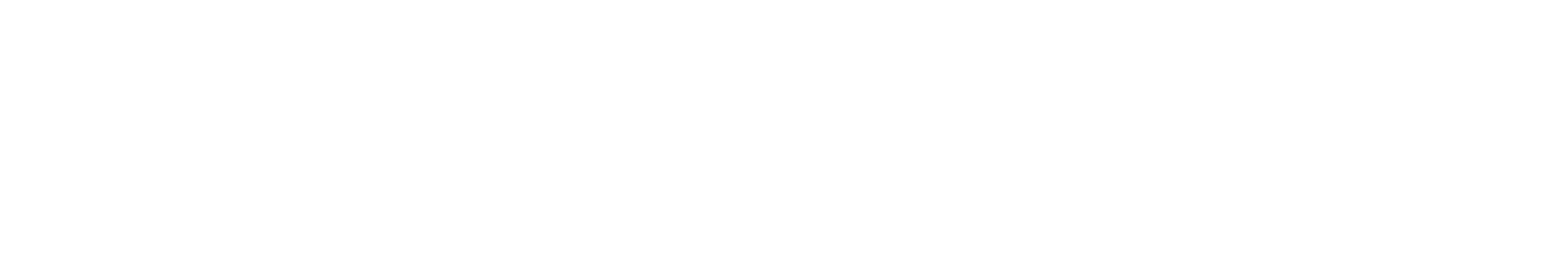
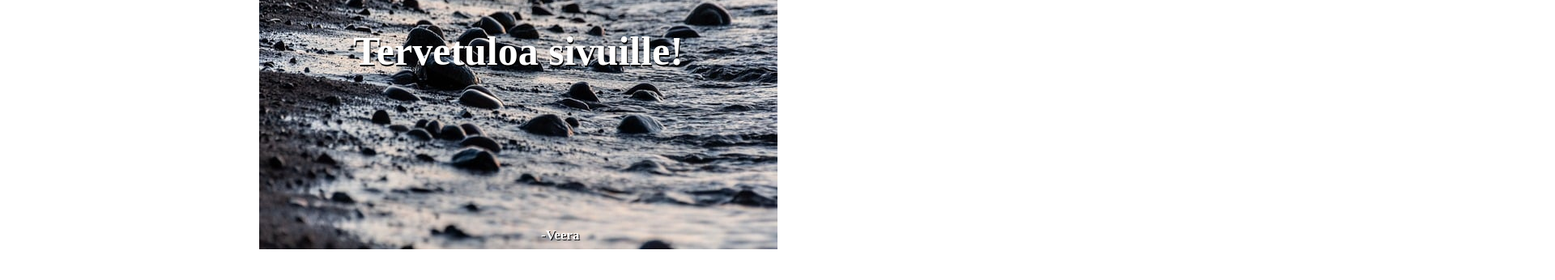
Before and after one commit to Veera776/kotisivu, a plain HTML site: page index.html in a window 1280 px wide. Shown: the whole page at 81% size, 1920 px wide, since content can reach past the window. Drawn offline with Linux system fonts and the light colour scheme.

Commit message:
lisätty uusi teksti

```diff
--- a/index.html
+++ b/index.html
@@ -11,6 +11,7 @@
 
   <h1>Tervetuloa sivuille!</h1>
 
+<h6>-Veera</h6>
 
 </body>
 
--- a/style.css
+++ b/style.css
@@ -1,9 +1,22 @@
 h1{
     font-size: 50px;
     font-family: 'Times New Roman', Times, serif;
+    text-shadow: 1px 2px black;
 color:white;
  text-align: center;
 }
+
+h6{
+    font-size: 17px;
+    font-family:'Times New Roman', Times, serif;
+    text-shadow: 1px 1px black;
+    color: white;
+    position:relative;
+    top: 150px;
+    left: 660px;
+
+}
+
 
 body{
 background-image: url("ranta.jpg");
```
Also changed, not shown: ranta.jpg (added).
